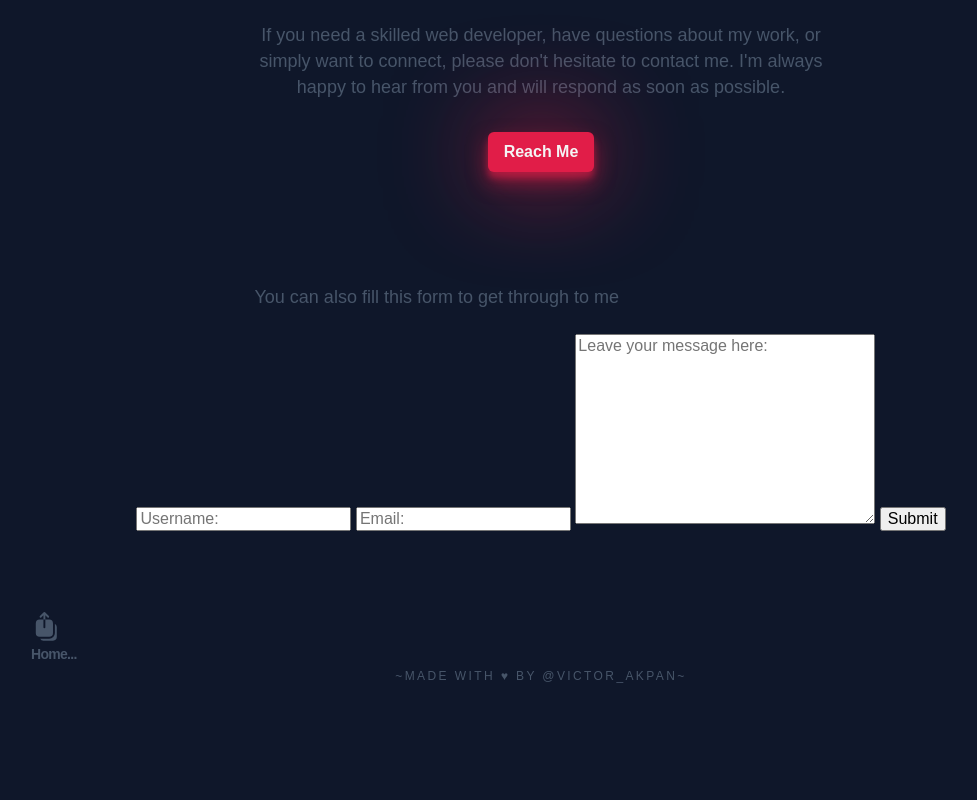
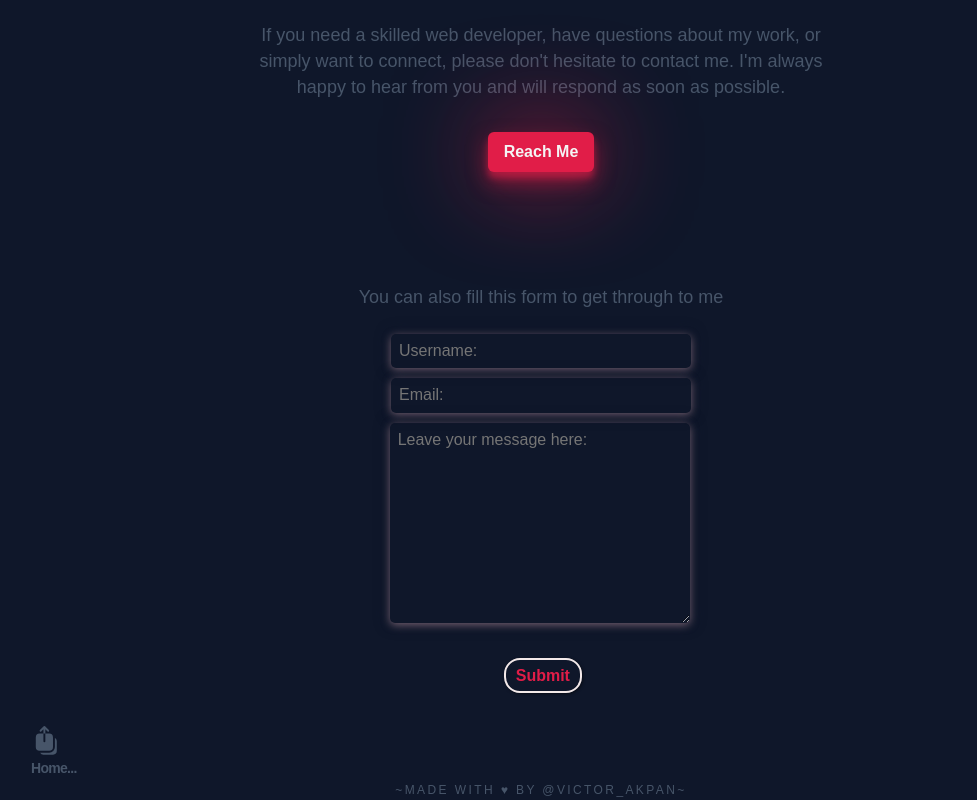
Before and after one commit to VictorUdeme/alx_capstone_project, a website built with Vite: page index.html in a window 1280 px wide. Shown: the part 4143-4943 px from the top of the page, without its empty margins (95-1072 px from the left). Before the commit the page ends 4829 px from the top, so only its background shows below. Built offline with nearby package versions, Linux system fonts and the light colour scheme; a web font is replaced by a local one.

Commit message:
commit for contact.css

```diff
--- a/styles/components/contact.css
+++ b/styles/components/contact.css
@@ -23,10 +23,64 @@
     font-size: var(--size-small);
 }
 
+/* The Form */
+.contact__form {
+    display: flex;
+    flex-direction: column;
+    width: 100%;
+    max-width: 600px;
+    margin: 0 auto;
+    /* border: 2px solid red; */
+}
+
+.contact__form input[type="text"],
+.contact__form input[type="email"],
+.contact__form textarea {
+    width: 50%;
+    background-color: transparent;
+    box-shadow: 0 2px 9px rgba(215, 167, 179, 0.5), 0 0 15px var(--color-dark);
+    color: var(--color-indigo);
+    padding: .5rem;
+    margin-bottom: 0.625rem;
+    border-radius: 5px;
+    border-style: none;
+}
+
+.contact__form textarea {
+    resize: vertical;
+    margin-left: 99px;
+
+}
+
+.contact__form input[type="submit"] {
+    background-color: transparent;
+    box-shadow: 1px 1px 3px rgba(0, 0, 0, 0.5);
+    color: var(--color-rose);
+    padding: 0.8rem 20px;
+    border: none;
+    border-radius: 1em;
+    cursor: pointer;
+    margin-top: 10px;
+    position: relative;
+    top: 3rem;
+    right: 11.9rem;
+    transition: all 0.5s ease;
+    font-weight: 600;
+    font-size: var(--size-base);
+    border: 2px solid rgb(243, 233, 233);
+}
+
+
+.contact__form input[type="submit"]:hover {
+    color: var(--color-light);
+    background-color: var(--color-rose);
+    border: none;
+}
+
 /* EXtraSmall Screens */
 @media (min-width: 475px) {
     .contact {
-       gap: 1.5rem;
+        gap: 1.5rem;
     }
 
     .contact__title {
@@ -41,11 +95,23 @@
     .contact__btn {
         font-size: var(--size-base);
     }
+
+    .contact__form input[type="submit"] {
+        padding: 0.4rem 10px;
+
+    }
+
+    .contact__form textarea {
+        resize: vertical;
+        margin-left: 80px;
+
+    }
+
 }
 
 
 /* Small screen */
- /* @media (min-width: 640px) {} */
+/* @media (min-width: 640px) {} */
 
 
 /* medium screen */
@@ -71,8 +137,8 @@
 
 /* extraLarge screen */
 @media (min-width: 1280px) {
-        .contact {
-       gap: 2rem;
+    .contact {
+        gap: 2rem;
     }
 
     .contact__title {
```
